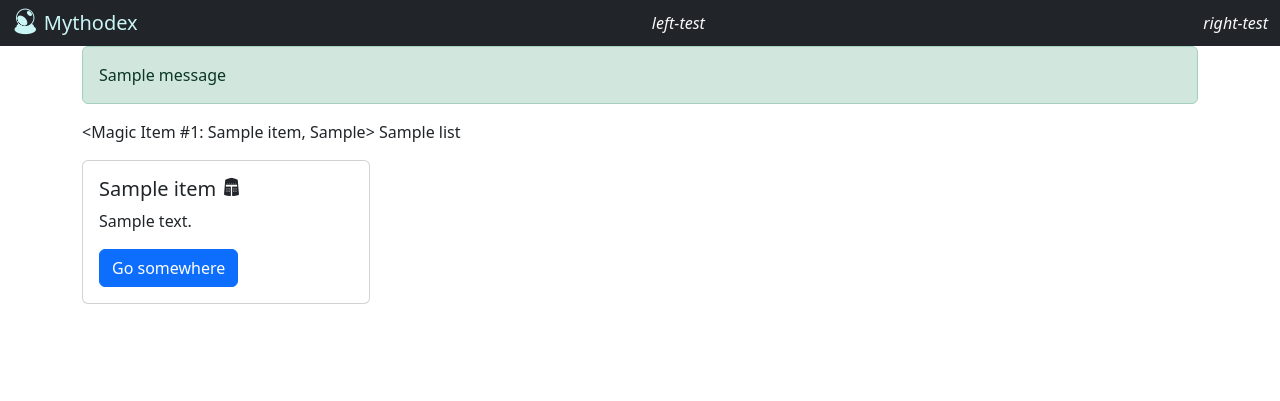
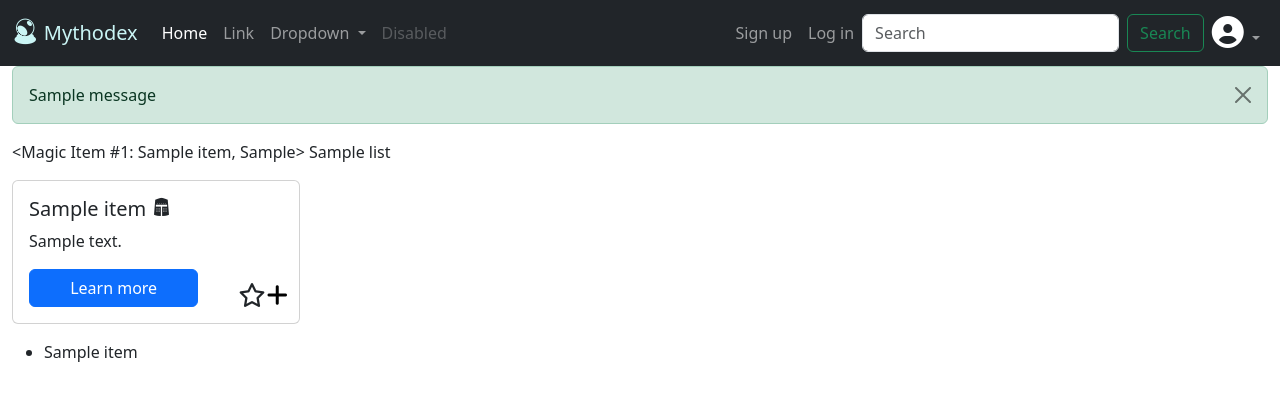
Before and after one commit to chrisjay0/Capstone_1, a Flask app: template mythodex/templates/home.html in a window 1280 px wide. Shown: the top 401 px of the page. Run offline with Flask 2, Linux system fonts and the light colour scheme; tables that the repository leaves empty hold one stand-in row (values such as "Sample post"); the template is opened without the code that fills it: values that come from a table or form of the project are taken from there, most other values are stand-ins (such as "Sample title", 1, 10 or a date in 2020); one stand-in notice (Sample message) is shown; parts of the project's set-up code (start-up, migrations or seed data) failed here and were passed over; some libraries are stand-ins or nearby versions.

Commit message:
Adding route, template, and process for adding new lists and adding item to list.

```diff
--- a/mythodex/app.py
+++ b/mythodex/app.py
@@ -1,17 +1,24 @@
 import os
 
-from flask import Flask, render_template
+from flask import Flask, render_template, session, g, flash, redirect
 from flask_debugtoolbar import DebugToolbarExtension
+from flask_modals import Modal, render_template_modal
 import random
+from sqlalchemy.exc import IntegrityError
 
 from database.models import db, connect_db
 
 import requests
 
 from magic_items.models import MagicItem
-from lists.models import UserList, ItemUserList
+from magic_items.services import shorten_description
+from lists.services import UserList, ItemUserList, add_list
+from lists.forms import ListAddForm
+from users.forms import UserAddForm, LoginForm, ListAddForm
+from users.services import signup_user, User, authenticate_user
 
 app = Flask(__name__)
+modal = Modal(app)
 
 app.config['SQLALCHEMY_DATABASE_URI'] = (
     os.environ.get('DATABASE_URL', 'postgresql:///mythodex'))
@@ -24,13 +31,33 @@ toolbar = DebugToolbarExtension(app)
 
 connect_db(app)
 
+CURR_USER_KEY = "curr_user"
+
 
 ##############################################################################
 # Homepage and error pages
 
 
-@app.route('/')
+@app.route('/', methods=["GET", "POST"])
 def show_homepage():
+    form=ListAddForm()
+
+    if form.validate_on_submit():
+        try:
+            new_list = add_list(
+                name=form.name.data,
+                description=form.description.data,
+            )
+            db.session.add(new_list)
+            db.session.commit()
+
+
+            flash('new list '+ new_list.name +' added','success')
+            return render_template('home.html',response=rand_magic,desc=short_m_desc,list=test_list,form=form)
+        except:
+            flash('error','danger')
+            return render_template('home.html',response=rand_magic,desc=short_m_desc,list=test_list,form=form)
+
 
 
     rand_magic_id = random.randrange(1,363)
@@ -38,15 +65,11 @@ def show_homepage():
 
     test_list = UserList.query.get(1)
 
+    short_m_desc = shorten_description(rand_magic)
 
 
 
-
-    res = requests.get("https://www.dnd5eapi.co/api/magic-items/adamantine-armor/").json()
-
-
-
-    return render_template('home.html',response=rand_magic,list=test_list)
+    return render_template_modal('home.html',response=rand_magic,desc=short_m_desc,list=test_list,form=form)
 
 
 @app.errorhandler(404)
@@ -54,3 +77,153 @@ def page_not_found(e):
     """404 NOT FOUND page."""
 
     return render_template('404.html'), 404
+
+
+##############################################################################
+# Signup / Login / Logout Routes
+
+
+@app.before_request
+def add_user_to_g():
+    """If we're logged in, add curr user to Flask global."""
+
+    if CURR_USER_KEY in session:
+        g.user = User.query.get(session[CURR_USER_KEY])
+
+    else:
+        g.user = None
+
+
+def do_login(user):
+
+    session[CURR_USER_KEY] = user.id
+
+
+def do_logout():
+
+    if CURR_USER_KEY in session:
+        del session[CURR_USER_KEY]
+
+
+@app.route('/signup', methods=["GET", "POST"])
+def signup():
+
+    form = UserAddForm()
+
+    if form.validate_on_submit():
+        try:
+            user = signup_user(
+                username=form.username.data,
+                password=form.password.data,
+                email=form.email.data,
+                image_url=form.image_url.data or User.image_url.default.arg,
+            )
+            db.session.commit()
+
+        except IntegrityError:
+            flash("Username already taken", 'danger')
+            return render_template('users/signup.html', form=form)
+
+        do_login(user)
+
+        return redirect("/")
+
+    else:
+        return render_template('users/signup.html', form=form)
+
+
+@app.route('/login', methods=["GET", "POST"])
+def login():
+    """Handle user login."""
+
+    form = LoginForm()
+
+    if form.validate_on_submit():
+        user = authenticate_user(form.username.data,
+                                 form.password.data)
+
+        if user:
+            do_login(user)
+            flash(f"Hello, {user.username}!", "success")
+            return redirect("/")
+
+        flash("Invalid credentials.", 'danger')
+
+    return render_template('users/login.html', form=form)
+
+
+@app.route('/logout')
+def logout():
+    """Handle logout of user."""
+
+    do_logout()
+    return redirect('/')
+
+
+##############################################################################
+# List Routes
+
+
+@app.route('/my-lists/add-list', methods=["GET", "POST"])
+def add_new_list():
+
+    if not g.user:
+        flash("Please login to create a new list", "danger")
+        return redirect("/login")
+
+    form = ListAddForm()
+
+    if form.validate_on_submit():
+        try:
+            new_list = UserList(
+                name=form.name.data,
+                desc=form.description.data,
+                user_id=g.user.id,
+            )
+
+            db.session.add(new_list)
+            db.session.commit()
+
+            flash('new list '+ new_list.name +' added','success')
+            return redirect('/')
+        except:
+            flash('error','danger')
+            return render_template('lists/new_list.html',form=form)
+
+    return render_template('lists/new_list.html',form=form)
+
+
+@app.route('/my-lists/<int:list_id>/add-item/<int:item_id>', methods=["GET", "POST"])
+def add_new_list_with_item(list_id, item_id):
+
+    if not g.user:
+        flash("Please login to create a new list", "danger")
+        return redirect("/login")
+
+    item_list_map = ItemUserList(
+        item_id=item_id,
+        list_id=list_id,
+        times_on_list=1,
+    )
+
+    try:
+        db.session.add(item_list_map)
+        db.session.commit()
+        flash('Item added to list!','success')
+        return redirect('/')
+
+    except:
+        flash('Error prevented adding item to list','danger')
+        return redirect('/')
+
+
+@app.route('/my-lists', methods=["GET", "POST"])
+def show_user_lists():
+
+    if not g.user:
+        flash("Please login to create a new list", "danger")
+        return redirect("/login")
+
+
+
+    return render_template('lists/user_lists.html',lists=lists)
--- a/mythodex/templates/base.html
+++ b/mythodex/templates/base.html
@@ -4,9 +4,9 @@
 <head>
   <meta charset="UTF-8">
   <title>Mythodex</title>
+  <script src="https://kit.fontawesome.com/420b62d96f.js" crossorigin="anonymous"></script>
 
-  <link rel="stylesheet"
-        href="https://unpkg.com/bootstrap/dist/css/bootstrap.css">
+  <link rel="stylesheet" href="https://unpkg.com/bootstrap/dist/css/bootstrap.css">
   <script src="https://unpkg.com/jquery"></script>
   <script src="https://unpkg.com/popper"></script>
   <script src="https://unpkg.com/bootstrap"></script>
@@ -28,33 +28,100 @@
   <meta name="msapplication-TileColor" content="#00aba9">
   <meta name="msapplication-config" content="/static/favicon/browserconfig.xml">
   <meta name="theme-color" content="#ffffff">
+
+  {{ modals() }}
 </head>
 
-<body class="{% block body_class %}{% endblock %}">
-<nav class="navbar navbar-expand bg-dark text-light">
+<body>
+
+  <nav class="navbar navbar-dark navbar-expand-lg bg-dark">
     <div class="container-fluid">
-    <div class="navbar-header">
-      <a href="/" class="navbar-brand">
-        <i class="ra ra-crystal-ball ra-lg" style="color:rgb(202, 245, 245);" alt="mythodex logo"></i>
+      <a class="navbar-brand" href="/">
+        <i class="ra ra-crystal-ball ra-lg p-8" style="color:rgb(202, 245, 245);" alt="mythodex logo"></i>
         <span style="color:rgb(202, 245, 245);">Mythodex</span>
       </a>
-    </div>
-    <ul class="nav navbar-nav navbar-right">
-        <i>left-test</i>
+
+      <button class="navbar-toggler" type="button" data-bs-toggle="collapse" data-bs-target="#navbarSupportedContent" aria-controls="navbarSupportedContent" aria-expanded="false" aria-label="Toggle navigation">
+        <span class="navbar-toggler-icon"></span>
+      </button>
+      <div class="collapse navbar-collapse" id="navbarSupportedContent">
+        <ul class="navbar-nav me-auto mb-2 mb-lg-0">
+          <li class="nav-item">
+            <a class="nav-link active" aria-current="page" href="/">Home</a>
+          </li>
+          <li class="nav-item">
+            <a class="nav-link" href="#">Link</a>
+          </li>
+          <li class="nav-item dropdown">
+            <a class="nav-link dropdown-toggle" href="#" role="button" data-bs-toggle="dropdown" aria-expanded="false">
+              Dropdown
+            </a>
+            <ul class="dropdown-menu">
+              <li><a class="dropdown-item" href="#">Action</a></li>
+              <li><a class="dropdown-item" href="#">Another action</a></li>
+              <li><hr class="dropdown-divider"></li>
+              <li><a class="dropdown-item" href="#">Something else here</a></li>
             </ul>
-    <ul class="nav navbar-nav navbar-right">
-        <i>right-test</i>
+          </li>
+          <li class="nav-item">
+            <a class="nav-link disabled">Disabled</a>
+          </li>
+        </ul>
+
+        <ul class="navbar-nav">
+          {% if not g.user %}
+          <li class="nav-item"><a class="nav-link" href="/signup">Sign up</a></li>
+          <li class="nav-item"><a class="nav-link" href="/login">Log in</a></li>
+          {% endif %}
+        </ul>
+        <form class="d-flex" role="search">
+          <input class="form-control me-2" type="search" placeholder="Search" aria-label="Search">
+          <button class="btn btn-outline-success" type="submit">Search</button>
+        </form>
+        <ul class="navbar-nav">
+          <li class="nav-item dropdown">
+            <a class="nav-link dropdown-toggle" href="#" role="button" data-bs-toggle="dropdown" aria-expanded="false"><i class="fa-solid fa-circle-user fa-2x fa-inverse"></i>
+            </a>
+            <ul class="dropdown-menu dropdown-menu-end">
+              {% if not g.user %}
+              <li><a class="dropdown-item" href="/signup">Sign up</a></li>
+              <li><a class="dropdown-item" href="/login">Log in</a></li>
+              {% else %}
+              <li><span class="dropdown-item disabled">Hi, {{g.user.username}}!</span>
+              </li>
+              <li>
+                <hr class="dropdown-divider">
+              </li>
+              <li>
+                <a class="dropdown-item" href="/users/{{ g.user.id }}">Profile</a>
+              </li>
+              <li>
+                <a class="dropdown-item" href="/user/lists/{{ g.user.id }}">My Lists</a>
+              </li>
+              <li>
+                <a class="dropdown-item" href="/logout">Log out</a>
+              </li>
+              {% endif %}
+              <li><hr class="dropdown-divider"></li>
+              <li><a class="dropdown-item" href="#">Something else here</a></li>
+            </ul>
+          </li>
         </ul>
       </div>
+    </div>
   </nav>
-<div class="container">
+
+  <div class='container-fluid'>
     {% for category, message in get_flashed_messages(with_categories=True) %}
-  <div class="alert alert-{{ category }}">{{ message }}</div>
+    <div class="alert alert-{{ category }} alert-dismissible fade show" role="alert">
+      {{ message }}
+      <button type="button" class="btn-close" data-bs-dismiss="alert" aria-label="Close"></button>
+    </div>
     {% endfor %}
-
     {% block content %}
     {% endblock %}
-
   </div>
+  <script src="https://cdn.jsdelivr.net/npm/@popperjs/core@2.11.6/dist/umd/popper.min.js" integrity="sha384-oBqDVmMz9ATKxIep9tiCxS/Z9fNfEXiDAYTujMAeBAsjFuCZSmKbSSUnQlmh/jp3" crossorigin="anonymous"></script>
+<script src="https://cdn.jsdelivr.net/npm/bootstrap@5.3.0-alpha1/dist/js/bootstrap.min.js" integrity="sha384-mQ93GR66B00ZXjt0YO5KlohRA5SY2XofN4zfuZxLkoj1gXtW8ANNCe9d5Y3eG5eD" crossorigin="anonymous"></script>
 </body>
 </html>
--- a/mythodex/templates/home.html
+++ b/mythodex/templates/home.html
@@ -4,13 +4,14 @@
 
     {{list.name}}
 </p>
-
-<div class="card" style="width: 18rem;">
-    <div class="card-body">
-      <h5 class="card-title">
-        {{ response.name}} <i class="ra ra-knight-helmet ra-xl" alt='armor'></i></h5>
-      <p class="card-text">{{ response.description}}</p>
-      <a href="#" class="btn btn-primary">Go somewhere</a>
-    </div>
-  </div>
+{% with name = response.name, desc = desc, id = response.id %}
+{% include 'itemcard.html' %}
+{% endwith %}
+  <p>
+    {% for item in list.items %}
+    <ul>
+      <li>{{item.name}}</li>
+    </ul>
+    {% endfor %}
+  </p>
 {% endblock %}
--- /dev/null
+++ b/mythodex/templates/itemcard.html
@@ -0,0 +1,56 @@
+<div class="card" style="width: 18rem;">
+    <div class="card-body">
+        <h5 class="card-title">
+            {{ name }} <i class="ra ra-knight-helmet ra-xl" alt='armor'></i></h5>
+        <p class="card-text">{{ desc }}</p>
+        <div class="container-fluid text-center">
+            <div class="row align-items-end">
+                <div class="col-8">
+                    <div class="row justify-content-start">
+                        <a href="#" class="btn btn-primary">Learn more</a>
+                    </div>
+                </div>
+                <div class="col-4">
+                    <div class="row justify-content-end">
+                        <div class="col-4"><i class="fa-regular fa-star fa-xl"></i></div>
+                        <div class="col-4 dropdown">
+                            <a href="#" style="color: black;" type="button" data-bs-toggle="dropdown"
+                                aria-expanded="false">
+                                <i class="fa-solid fa-plus fa-xl"></i>
+                            </a>
+                            <ul class="dropdown-menu">
+
+                                {% if not g.user %}
+                                <li><span class="dropdown-item disabled">Please login or signup to <br> add this item to a list</span>
+                                </li>
+                                <li>
+                                    <hr class="dropdown-divider">
+                                </li>
+                                <li><a class="dropdown-item" href="/signup">Sign up</a></li>
+                                <li><a class="dropdown-item" href="/login">Log in</a></li>
+                                {% else %}
+                                <li><span class="dropdown-item disabled">Add item to which list?</span>
+                                </li>
+                                <li>
+                                    <hr class="dropdown-divider">
+                                </li>
+                                {% for list in g.user.lists %}
+                                <li>
+                                    <a class="dropdown-item" href="/my-lists/{{ list.id }}/add-item/{{id}}">{{list.name}}</a>
+                                </li>
+                                {% endfor %}
+                                <li>
+                                    <hr class="dropdown-divider">
+                                </li>
+                                <li>
+                                    <a class="dropdown-item" href="/my-lists/add-list">Create a new list!</a>
+                                </li>
+                                {% endif %}
+                            </ul>
+                        </div>
+                    </div>
+                </div>
+            </div>
+        </div>
+    </div>
+</div>
--- a/mythodex/users/models.py
+++ b/mythodex/users/models.py
@@ -5,7 +5,7 @@ from datetime import datetime
 
 from flask_bcrypt import Bcrypt
 
-from app import db
+from database.models import db
 
 bcrypt = Bcrypt()
 
```
Also changed, not shown: mythodex/experiment.py (+5 -5 lines), mythodex/lists/forms.py (+9 -0 lines), mythodex/lists/services.py (+9 -0 lines), mythodex/magic_items/services.py (+7 -0 lines), mythodex/templates/lists/new_list.html (added, +23 -0 lines), mythodex/templates/lists/user_lists.html (added, +7 -0 lines), mythodex/templates/users/login.html (added, +23 -0 lines), mythodex/templates/users/signup.html (added, +23 -0 lines), mythodex/users/forms.py (+36 -0 lines), mythodex/users/services.py (+52 -0 lines). Lines whose indentation alone changed are shown as unchanged.
